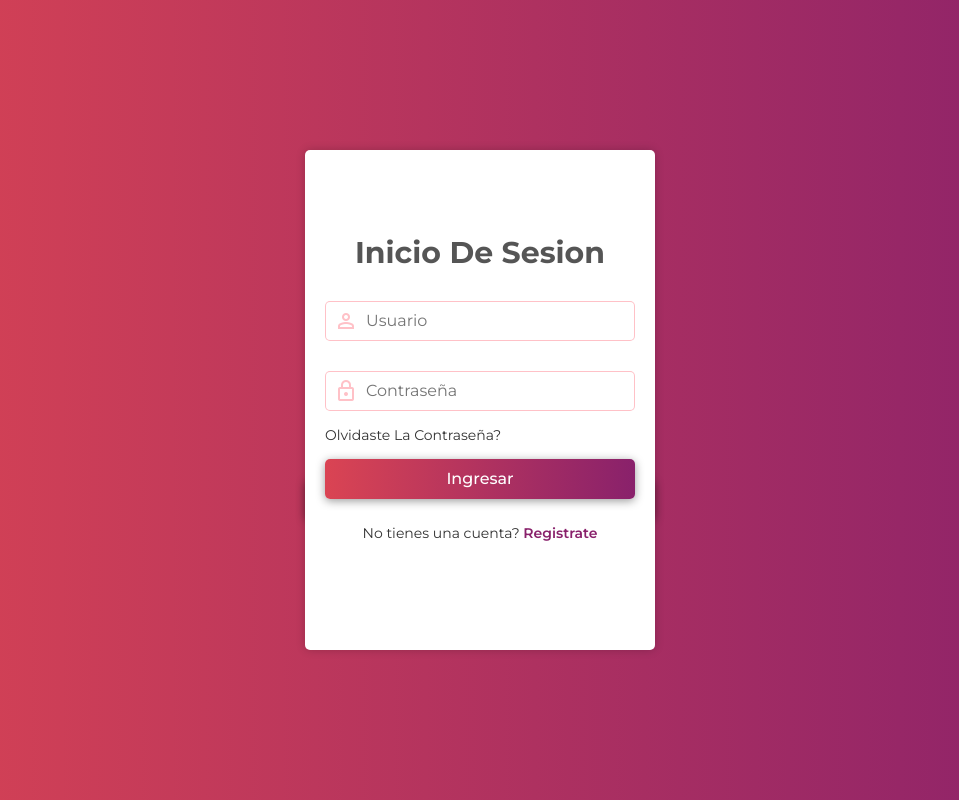
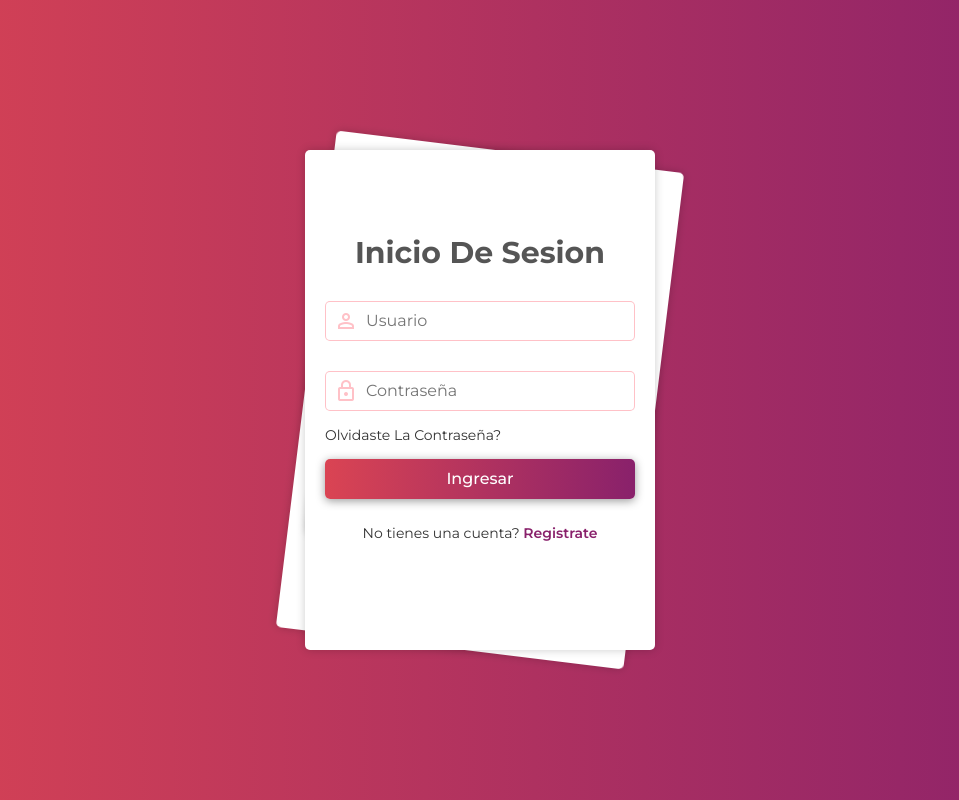
Before and after one commit to DanielAcevedoVega/proyectoConsultasMedicas, a React (Vite) app: page / in a window 1280 px wide. Shown: the whole page, without its empty margins (160-1119 px from the left). Built offline with nearby package versions, Linux system fonts and the light colour scheme.

Commit message:
feat: :art: Se le puso una animacion para cambiar de ingresar a registrar
Se utilizo una funcion de estado para validar en que seccion estaba y cambiar la animacion dependiendo si estaba en ingresar a registro

```diff
--- a/src/App.jsx
+++ b/src/App.jsx
@@ -1,11 +1,20 @@
-import React from 'react';
+import React, { useState } from 'react';
 import InputField from './components/inputField';
 import SignUp from './components/SignUp';
 
 const App = () => {
+  const [isSignIn, setIsSignIn] = useState(true);
+
+  const handleSignUpClick = ()=>{
+    setIsSignIn(false);
+  };
+
+  const handleSignInClick = ()=>{
+    setIsSignIn(true);
+  }
   return (
-  <div className='login__container'>
-    <SignUp/>
+  <div className={`login__container ${isSignIn ? 'animated-signin' : 'animated-signup'}`}>
+    <SignUp handleSignInClick={handleSignInClick}/>
     <div className='container__form'>
       <form action="#" className='login__form'>
       <h2 className="from__title">Inicio de Sesion</h2>
@@ -16,13 +25,13 @@ const App = () => {
           <a href="#">Olvidaste la Contraseña?</a>
         </div>
         <button className='login__button' type='submit'>Ingresar</button>
-        <p className='signup__text'>No tienes una cuenta? <a href="#" className="signup__link">Registrate</a></p>
+        <p className='signup__text'>No tienes una cuenta? <a href="#" className="signup__link" onClick={handleSignUpClick}>Registrate</a></p>
       </form>
 
     </div>
   </div>
 
  )
-}
+};
 
 export default App
--- a/src/components/SignUp.jsx
+++ b/src/components/SignUp.jsx
@@ -1,28 +1,28 @@
-const SignUp = ()=>{
-    return(
+const SignUp = ({ handleSignInClick  }) => {
+    return (
         <div className='container__signup'>
             <form action="#" className='login__form'>
                 <h2 className="from__title">Registro</h2>
 
                 <div className='input__wrapper'>
-        <input type="text" placeholder='Usuario' className='input__field' required/>
+                    <input type="text" placeholder='Usuario' className='input__field' required />
                     <i className="material-symbols-outlined">person</i>
                 </div>
                 <div className='input__wrapper'>
-        <input type="email" placeholder='Usuario' className='input__field' required/>
+                    <input type="email" placeholder='Correo Electronico' className='input__field' required />
                     <i className="material-symbols-outlined">email</i>
                 </div>
                 <div className='input__wrapper'>
-        <input type="password" placeholder='Contraseña' className='input__field' required/>
+                    <input type="password" placeholder='Contraseña' className='input__field' required />
                     <i className="material-symbols-outlined">lock</i>
                 </div>
                 <div className='input__wrapper'>
-        <input type="password" placeholder='Confirmar Contraseña' className='input__field' required/>
+                    <input type="password" placeholder='Confirmar Contraseña' className='input__field' required />
                     <i className="material-symbols-outlined">lock</i>
                 </div>
 
                 <button className='login__button' type='submit'>Registar</button>
-        <p className='signin__text'>Ya tengo una cuenta <a href="#" className="signin__link">Ingresar</a></p>
+                <p className='signin__text'>Ya tengo una cuenta <a href="#" onClick={handleSignInClick}>Ingresar</a></p>
             </form>
         </div>
     )
--- a/src/index.css
+++ b/src/index.css
@@ -146,7 +146,104 @@ body{
   font-weight: 600;
   transition: all .5s ease;
 }
-
+.signin__text{
+  text-align: center;
+  font-size: 1.4rem;
+  color: var(--boxColor);
+  margin: 2.5rem 0;
+}
+.signin__text a{
+  text-transform: capitalize;
+  color: var(--mainColor);
+  text-decoration: none;
+  font-weight: 600;
+  transition: all .5s ease;
+}
 .signup__text a:hover{
   color: #da4453;
 }
+
+.container__signup{
+  transform: rotate(7deg);
+  position: absolute;
+  top: 0;
+  left: 0;
+  display: flex;
+  align-items: center;
+  justify-content: center;
+  width: 100%;
+  height: 100%;
+  background-color: var(--whiteColor);
+  border-radius: .5rem;
+  box-shadow: 0 0 1rem 0 rgba(0 0 0 / .2);
+}
+
+.login__container.animated-signup .container__form{
+  animation: signin-flip 1s ease-in-out forwards;
+}
+
+@keyframes signin-flip{
+  0% {
+    transform: translateX(0);
+  }
+
+  50% {
+    transform: translateX(-50rem) scale(1.1);
+  }
+
+  100% {
+    transform: translateX(0) rotate(7deg) scale(1);
+  }
+
+}
+
+.login__container.animated-signup .container__signup{
+  animation: rotatecard .7s ease-in-out forwards;
+}
+
+@keyframes rotatecard{
+  0% {
+    transform: rotate(7deg);
+  }
+
+  100%{
+    transform: rotate(0);
+    z-index: 1;
+  }
+
+}
+
+.login__container.animated-signin .container__signup{
+  animation:  signup-flip 1s ease-in-out forwards;
+}
+@keyframes signup-flip {
+  0% {
+    transform: translateX(0);
+    z-index: 1;
+  }
+
+  50% {
+    transform: translateX(50rem) scale(1.1);
+  }
+
+  100% {
+    transform: translateX(0) rotate(7deg) scale(1);
+  }
+}
+
+.login__container.animated-signin .container__form{
+  transform: rotate(7deg);
+  animation: rotatecard .7s ease-in-out forwards;
+  animation-delay: .3s;
+}
+
+@keyframes rotatecard {
+  0% {
+    transform: rotate(7deg);
+  }
+
+  100%{
+    transform: rotate(0);
+    z-index: 1;
+  }
+}
```
Lines whose indentation alone changed are shown as unchanged.
